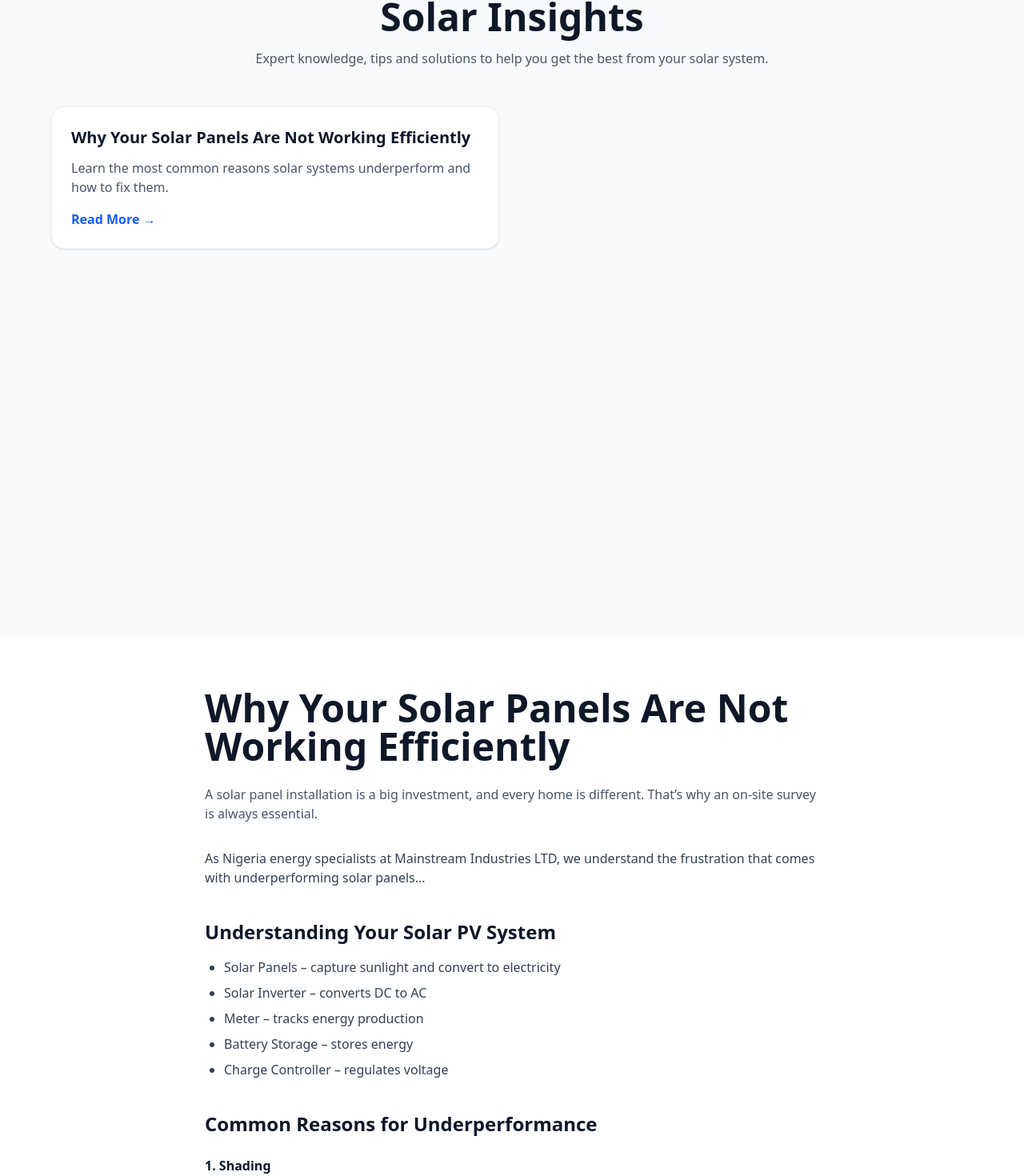
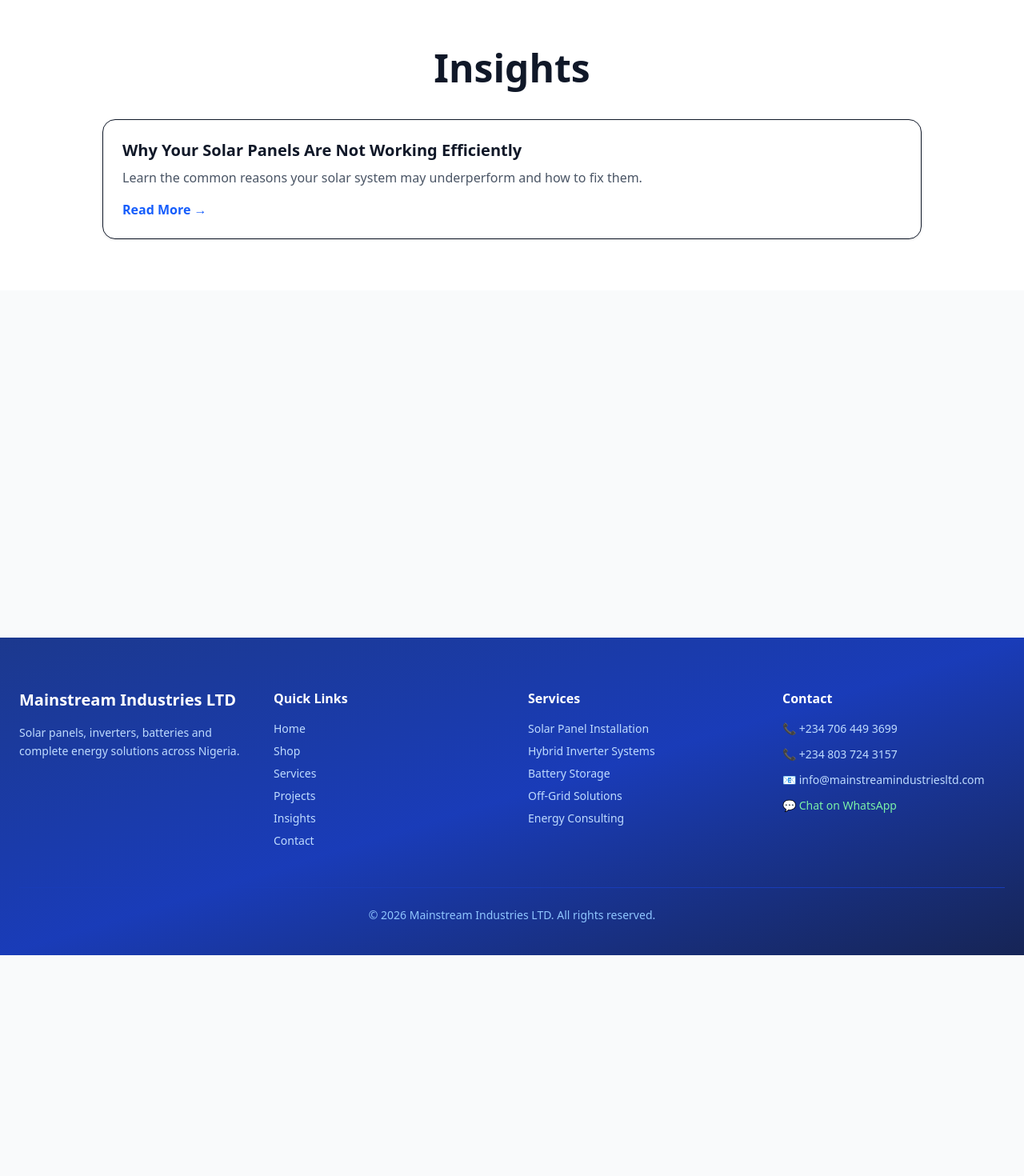
Before and after one commit to sergeambeshi-bit/mainstream-industries, a Next.js app: page /insights in a window 1280 px wide. Shown: the part 75-1545 px from the top of the page at 80% size. After the commit the page ends 1269 px from the top, so only its background shows below. Built offline with nearby package versions, Linux system fonts and the light colour scheme.

Commit message:
upgrade footer to premium version with clickable contacts

```diff
--- a/app/insights/page.tsx
+++ b/app/insights/page.tsx
@@ -2,32 +2,28 @@
 
 export default function InsightsPage() {
   return (
-    <div className="section-light">
+    <div className="py-16 px-4 sm:px-6 bg-white">
+      <div className="max-w-5xl mx-auto">
 
-      {/* Header */}
-      <div className="container text-center mb-12">
-        <h1 className="text-heading mb-4">
-          Solar Insights
+        <h1 className="text-3xl md:text-5xl font-bold mb-10 text-center">
+          Insights
         </h1>
-        <p className="text-muted max-w-2xl mx-auto">
-          Expert knowledge, tips and solutions to help you get the best from your solar system.
-        </p>
-      </div>
 
-      {/* Articles */}
-      <div className="container grid md:grid-cols-2 gap-8">
+        <div className="grid gap-8">
 
-        {/* Article 1 */}
-        <div className="card p-6">
-          <h2 className="font-bold text-xl mb-3">
+          <div className="p-6 border rounded-2xl shadow-sm">
+            <h2 className="text-xl font-semibold mb-2">
               Why Your Solar Panels Are Not Working Efficiently
             </h2>
 
-          <p className="text-muted mb-4">
-            Learn the most common reasons solar systems underperform and how to fix them.
+            <p className="text-gray-600 mb-4">
+              Learn the common reasons your solar system may underperform and how to fix them.
             </p>
 
-          <Link href="/insights/solar-panels-not-working" className="text-blue-600 font-semibold">
+            <Link
+              href="/insights/solar-panel-not-working"
+              className="text-blue-600 font-semibold"
+            >
               Read More →
             </Link>
           </div>
@@ -35,5 +31,6 @@
         </div>
 
       </div>
+    </div>
   );
 }
--- a/app/insights/solar-panels-not-working/page.tsx
+++ /dev/null
@@ -1,127 +0,0 @@
-export default function InsightArticle() {
-  return (
-    <div className="bg-white py-16 px-4 sm:px-6">
-      <div className="max-w-3xl mx-auto">
-
-        {/* TITLE */}
-        <h1 className="text-3xl md:text-5xl font-bold mb-6">
-          Why Your Solar Panels Are Not Working Efficiently
-        </h1>
-
-        {/* INTRO */}
-        <p className="text-gray-700 mb-6">
-          A solar panel installation is a big investment and every home is different, that’s why we think an on-site survey is always essential.
-        </p>
-
-        <p className="text-gray-700 mb-6">
-          As Nigeria energy specialists at <strong>Mainstream Industries LTD</strong>, we understand the frustration that comes with underperforming solar panels. You’ve made a significant investment in clean, green energy, and when your solar PV system isn’t working as expected, it can feel like you’re left in the dark.
-        </p>
-
-        <p className="text-gray-700 mb-10">
-          In this comprehensive guide, we’ll explore the common reasons why solar panels might not be working efficiently, how to identify these issues, and what steps you can take to get your solar power system back on track.
-        </p>
-
-        {/* SECTION */}
-        <h2 className="text-2xl font-bold mb-4">Understanding Your Solar PV System</h2>
-
-        <ul className="list-disc pl-6 space-y-2 mb-10 text-gray-700">
-          <li><strong>Solar Panels:</strong> Capture sunlight and convert it into electricity</li>
-          <li><strong>Solar Inverter:</strong> Converts DC electricity into AC power</li>
-          <li><strong>Meter:</strong> Measures energy production</li>
-          <li><strong>Battery Storage:</strong> Stores energy for later use</li>
-          <li><strong>Charge Controller:</strong> Regulates voltage and current</li>
-        </ul>
-
-        {/* COMMON ISSUES */}
-        <h2 className="text-2xl font-bold mb-6">Common Reasons for Underperformance</h2>
-
-        <h3 className="font-semibold mb-2">1. Shading and Obstructions</h3>
-        <p className="mb-6 text-gray-700">
-          Even partial shading can significantly reduce output. Causes include tree growth, new buildings, debris, and temporary obstructions.
-        </p>
-
-        <h3 className="font-semibold mb-2">2. Inverter Issues</h3>
-        <p className="mb-6 text-gray-700">
-          If your inverter fails, your entire system suffers. Look for error messages, shutdowns, or unusual sounds.
-        </p>
-
-        <h3 className="font-semibold mb-2">3. Environmental Conditions</h3>
-        <p className="mb-6 text-gray-700">
-          Heavy clouds, extreme heat, and weather conditions can reduce efficiency.
-        </p>
-
-        <h3 className="font-semibold mb-2">4. Panel Degradation</h3>
-        <p className="mb-6 text-gray-700">
-          Panels naturally degrade over time (0.5–1% yearly).
-        </p>
-
-        <h3 className="font-semibold mb-2">5. Electrical Issues</h3>
-        <p className="mb-6 text-gray-700">
-          Loose connections, corrosion, or faulty breakers can affect performance.
-        </p>
-
-        <h3 className="font-semibold mb-2">6. Meter Problems</h3>
-        <p className="mb-10 text-gray-700">
-          Sometimes the issue lies in incorrect measurement rather than the panels.
-        </p>
-
-        {/* DIY */}
-        <h2 className="text-2xl font-bold mb-4">DIY Troubleshooting Steps</h2>
-
-        <ul className="list-disc pl-6 space-y-2 mb-10 text-gray-700">
-          <li>Check for visible damage</li>
-          <li>Clean panels regularly</li>
-          <li>Monitor inverter readings</li>
-          <li>Check for shading</li>
-          <li>Review energy production</li>
-          <li>Inspect wiring (visually only)</li>
-          <li>Check battery performance</li>
-        </ul>
-
-        {/* PROFESSIONAL */}
-        <h2 className="text-2xl font-bold mb-4">When to Call a Professional</h2>
-
-        <ul className="list-disc pl-6 space-y-2 mb-10 text-gray-700">
-          <li>Inverter errors</li>
-          <li>Sudden drop in output</li>
-          <li>Visible damage</li>
-          <li>Frequent shutdowns</li>
-          <li>Grid connection issues</li>
-        </ul>
-
-        {/* EFFICIENCY */}
-        <h2 className="text-2xl font-bold mb-4">Maximising Efficiency</h2>
-
-        <ul className="list-disc pl-6 space-y-2 mb-10 text-gray-700">
-          <li>Regular cleaning</li>
-          <li>Proper positioning</li>
-          <li>Battery storage</li>
-          <li>Smart energy usage</li>
-          <li>Routine maintenance</li>
-        </ul>
-
-        {/* FUTURE */}
-        <h2 className="text-2xl font-bold mb-4">The Future of Solar Energy in Nigeria</h2>
-
-        <p className="text-gray-700 mb-10">
-          Solar power continues to evolve with better panels, smarter systems, and improved storage solutions. At Mainstream Industries LTD, we stay ahead by offering high-efficiency panels, hybrid inverters, and integrated renewable systems.
-        </p>
-
-        {/* CTA */}
-        <div className="mt-10 p-6 bg-gray-100 rounded-2xl text-center">
-          <p className="mb-4 font-semibold">
-            Need help with your solar system?
-          </p>
-
-          <a
-            href="https://wa.me/2347064493699"
-            className="button-whatsapp"
-          >
-            Contact Mainstream Industries LTD
-          </a>
-        </div>
-
-      </div>
-    </div>
-  );
-}
--- a/components/Footer.tsx
+++ b/components/Footer.tsx
@@ -1,118 +1,94 @@
-export default function InsightArticle() {
+import Link from "next/link";
+
+export default function Footer() {
   return (
-    <div className="bg-white py-16 px-4 sm:px-6">
-      <div className="max-w-3xl mx-auto">
+    <footer className="bg-gradient-to-br from-blue-900 via-blue-800 to-blue-950 text-white pt-16 pb-10 px-4 sm:px-6">
 
-        <h1 className="text-3xl md:text-5xl font-bold mb-6">
-          Why Your Solar Panels Are Not Working Efficiently
-        </h1>
+      <div className="max-w-7xl mx-auto grid md:grid-cols-4 gap-10">
 
-        <p className="text-gray-600 mb-8">
-         A solar panel installation is a big investment, and every home is different. That’s why an on-site survey is always essential.
-        </p>
+        {/* 🔥 BRAND */}
+        <div>
+          <h3 className="text-xl font-bold mb-4">
+            Mainstream Industries LTD
+          </h3>
+          <p className="text-blue-200 text-sm leading-relaxed">
+            Solar panels, inverters, batteries and complete energy solutions across Nigeria.
+          </p>
+        </div>
 
-        <p className="mb-6 text-gray-700">
-          As Nigeria energy specialists at Mainstream Industries LTD, we understand the frustration that comes with underperforming solar panels...
-        </p>
+        {/* 🔗 QUICK LINKS */}
+        <div>
+          <h4 className="font-semibold mb-4">Quick Links</h4>
+          <ul className="space-y-2 text-sm text-blue-200">
+            <li><Link href="/">Home</Link></li>
+            <li><Link href="/shop">Shop</Link></li>
+            <li><Link href="/services">Services</Link></li>
+            <li><Link href="/projects">Projects</Link></li>
+            <li><Link href="/insights">Insights</Link></li>
+            <li><Link href="/contact">Contact</Link></li>
+          </ul>
+        </div>
 
-        <h2 className="text-2xl font-bold mt-10 mb-4">
-          Understanding Your Solar PV System
-        </h2>
+        {/* ⚡ SERVICES */}
+        <div>
+          <h4 className="font-semibold mb-4">Services</h4>
+          <ul className="space-y-2 text-sm text-blue-200">
+            <li>Solar Panel Installation</li>
+            <li>Hybrid Inverter Systems</li>
+            <li>Battery Storage</li>
+            <li>Off-Grid Solutions</li>
+            <li>Energy Consulting</li>
+          </ul>
+        </div>
 
-        <ul className="list-disc pl-6 space-y-2 text-gray-700">
-          <li>Solar Panels – capture sunlight and convert to electricity</li>
-          <li>Solar Inverter – converts DC to AC</li>
-          <li>Meter – tracks energy production</li>
-          <li>Battery Storage – stores energy</li>
-          <li>Charge Controller – regulates voltage</li>
-        </ul>
+        {/* 📞 CONTACT */}
+        <div>
+          <h4 className="font-semibold mb-4">Contact</h4>
 
-        <h2 className="text-2xl font-bold mt-10 mb-4">
-          Common Reasons for Underperformance
-        </h2>
+          <div className="space-y-3 text-sm text-blue-200">
 
-        <h3 className="font-semibold mt-6 mb-2">1. Shading</h3>
-        <p className="text-gray-700 mb-4">
-          Even partial shading can reduce output. Causes include trees, buildings, debris.
-        </p>
+            {/* Phone 1 */}
+            <a
+              href="tel:+2347064493699"
+              className="block hover:text-white transition"
+            >
+              📞 +234 706 449 3699
+            </a>
 
-        <h3 className="font-semibold mt-6 mb-2">2. Inverter Issues</h3>
-        <p className="text-gray-700 mb-4">
-          If your inverter fails, your system stops performing. Look for error messages or shutdowns.
-        </p>
+            {/* Phone 2 */}
+            <a
+              href="tel:+2348037243157"
+              className="block hover:text-white transition"
+            >
+              📞 +234 803 724 3157
+            </a>
 
-        <h3 className="font-semibold mt-6 mb-2">3. Environmental Conditions</h3>
-        <p className="text-gray-700 mb-4">
-          Heavy clouds, extreme heat, and weather can reduce efficiency.
-        </p>
+            {/* Email */}
+            <a
+              href="mailto:info@mainstreamindustriesltd.com"
+              className="block hover:text-white transition"
+            >
+              📧 info@mainstreamindustriesltd.com
+            </a>
 
-        <h3 className="font-semibold mt-6 mb-2">4. Panel Degradation</h3>
-        <p className="text-gray-700 mb-4">
-          Panels degrade over time (0.5–1% yearly).
-        </p>
+            {/* WhatsApp */}
+            <a
+              href="https://wa.me/2347064493699"
+              className="block text-green-300 hover:text-green-400 font-medium"
+            >
+              💬 Chat on WhatsApp
+            </a>
 
-        <h3 className="font-semibold mt-6 mb-2">5. Electrical Issues</h3>
-        <p className="text-gray-700 mb-4">
-          Loose wiring, corrosion, or faulty breakers can affect performance.
-        </p>
-
-        <h3 className="font-semibold mt-6 mb-2">6. Meter Problems</h3>
-        <p className="text-gray-700 mb-4">
-          Sometimes the issue is just incorrect measurement.
-        </p>
-
-        <h2 className="text-2xl font-bold mt-10 mb-4">
-          DIY Troubleshooting
-        </h2>
-
-        <ul className="list-disc pl-6 space-y-2 text-gray-700">
-          <li>Check for visible damage</li>
-          <li>Clean panels</li>
-          <li>Monitor inverter</li>
-          <li>Check shading</li>
-        </ul>
-
-        <h2 className="text-2xl font-bold mt-10 mb-4">
-          When to Call a Professional
-        </h2>
-
-        <p className="text-gray-700 mb-6">
-          If you notice major drops, system shutdowns, or inverter errors, contact professionals.
-        </p>
-
-        <h2 className="text-2xl font-bold mt-10 mb-4">
-          Maximising Efficiency
-        </h2>
-
-        <ul className="list-disc pl-6 space-y-2 text-gray-700">
-          <li>Regular cleaning</li>
-          <li>Proper positioning</li>
-          <li>Battery storage</li>
-          <li>Smart energy usage</li>
-        </ul>
-
-        <h2 className="text-2xl font-bold mt-10 mb-4">
-          Final Thoughts
-        </h2>
-
-        <p className="text-gray-700 mb-6">
-          Solar energy remains a powerful investment. With proper care and professional support, your system will continue to deliver value.
-        </p>
-
-        <div className="mt-10 p-6 bg-gray-100 rounded-2xl text-center">
-          <p className="mb-4 font-semibold">
-            Need help with your solar system?
-          </p>
-
-          <a
-            href="https://wa.me/2347064493699"
-            className="button-whatsapp"
-          >
-            Contact Mainstream Industries LTD
-          </a>
+          </div>
         </div>
 
       </div>
-    </div>
+
+      {/* 🔥 BOTTOM BAR */}
+      <div className="border-t border-blue-800 mt-12 pt-6 text-center text-sm text-blue-300">
+        © {new Date().getFullYear()} Mainstream Industries LTD. All rights reserved.
+      </div>
+
+    </footer>
   );
 }
```
Lines whose indentation alone changed are shown as unchanged.
